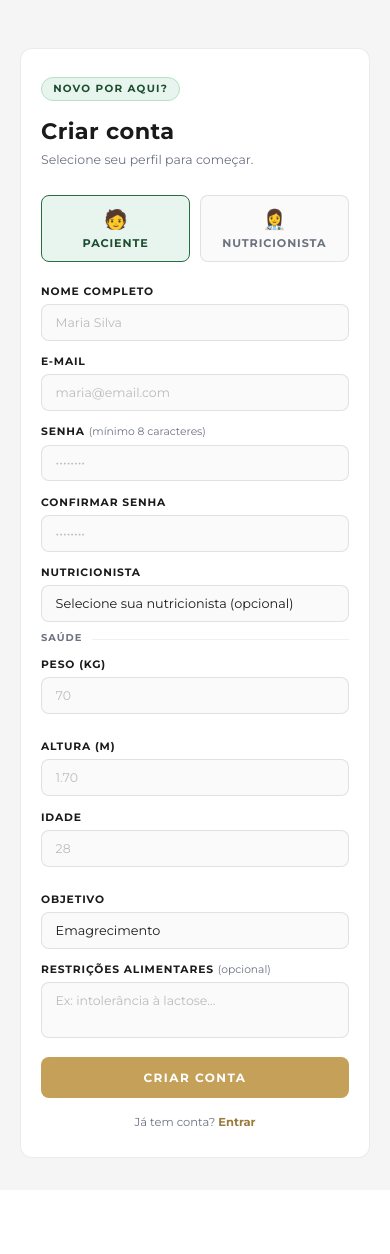
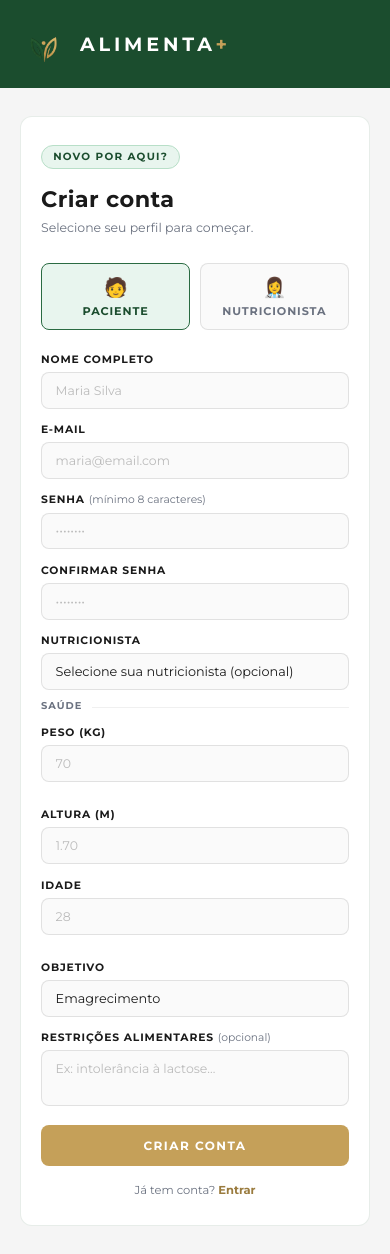
Before and after one commit to rebecaferraz/AlimentaMais, a Django app: page /cadastro/ in a window 390 px wide. Before the commit the page ends 1158 px from the top, so only its background shows below. Run offline with Django 5.2, Linux system fonts and the light colour scheme; data that the repository does not hold is empty.

Commit message:
Enhance mobile responsiveness in base.html with improved layout and styling adjustments

```diff
--- a/pacientes/templates/pacientes/base.html
+++ b/pacientes/templates/pacientes/base.html
@@ -334,9 +334,19 @@
     .tipo-btn.active .tipo-label { color: var(--g9); }
 
     @media (max-width: 640px) {
-      .page { grid-template-columns: 1fr; }
-      .left { display: none; }
-      .right { padding: 2rem 1.25rem; align-items: flex-start; padding-top: 3rem; }
+      .page { grid-template-columns: 1fr; grid-template-rows: auto 1fr; }
+      .left {
+        padding: 1.5rem 1.5rem;
+        justify-content: flex-start;
+        flex-direction: row;
+        align-items: center;
+        gap: 1rem;
+      }
+      .left::before, .left::after { display: none; }
+      .logo-img { width: 40px; height: 40px; margin-bottom: 0; }
+      .brand-name { font-size: 1.2rem; margin-bottom: 0; }
+      .gold-line, .brand-tagline, .features { display: none; }
+      .right { padding: 1.75rem 1.25rem; align-items: flex-start; }
       .card { padding: 1.75rem 1.25rem; }
       .form-row { grid-template-columns: 1fr; }
     }
```
